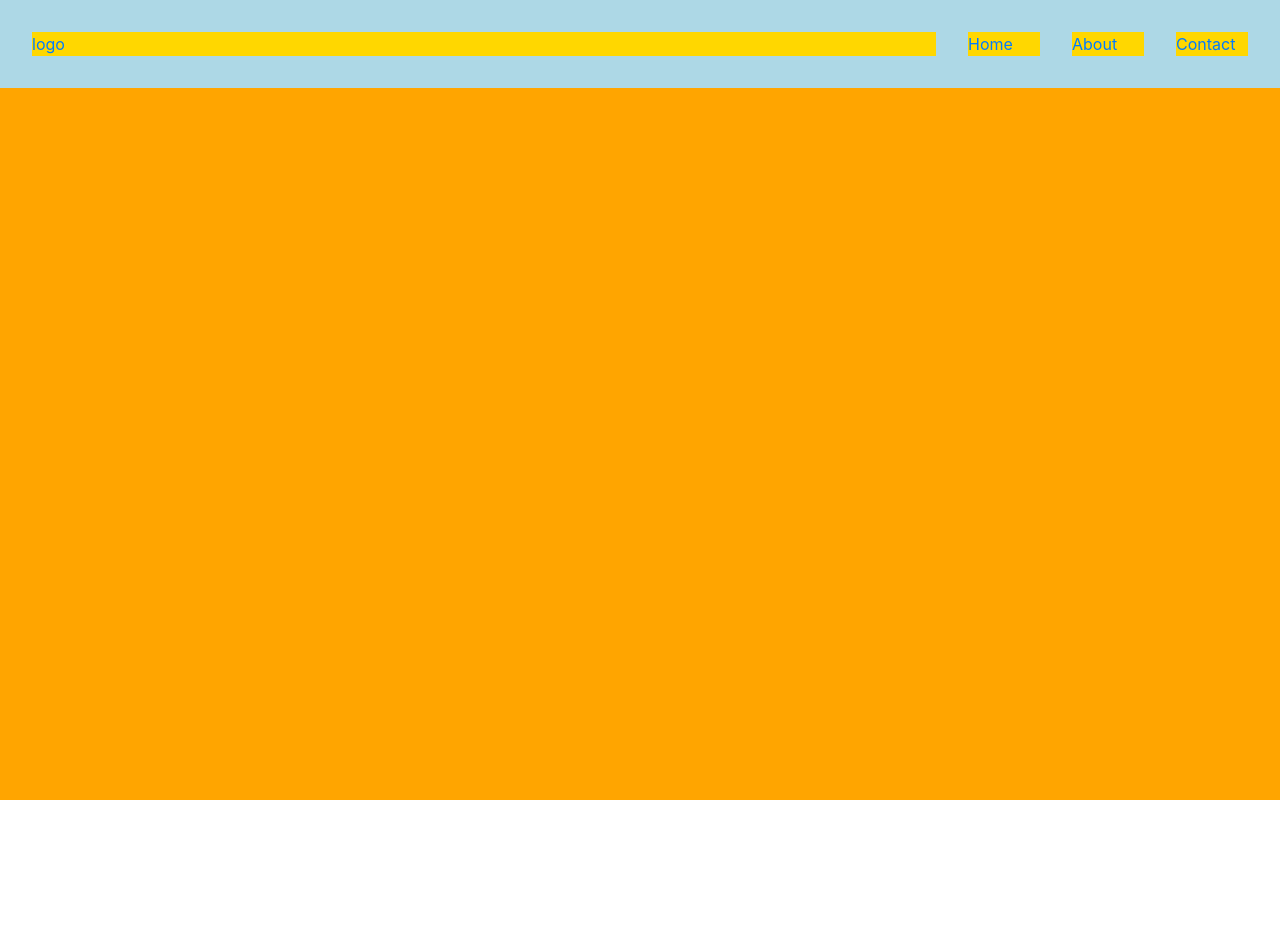
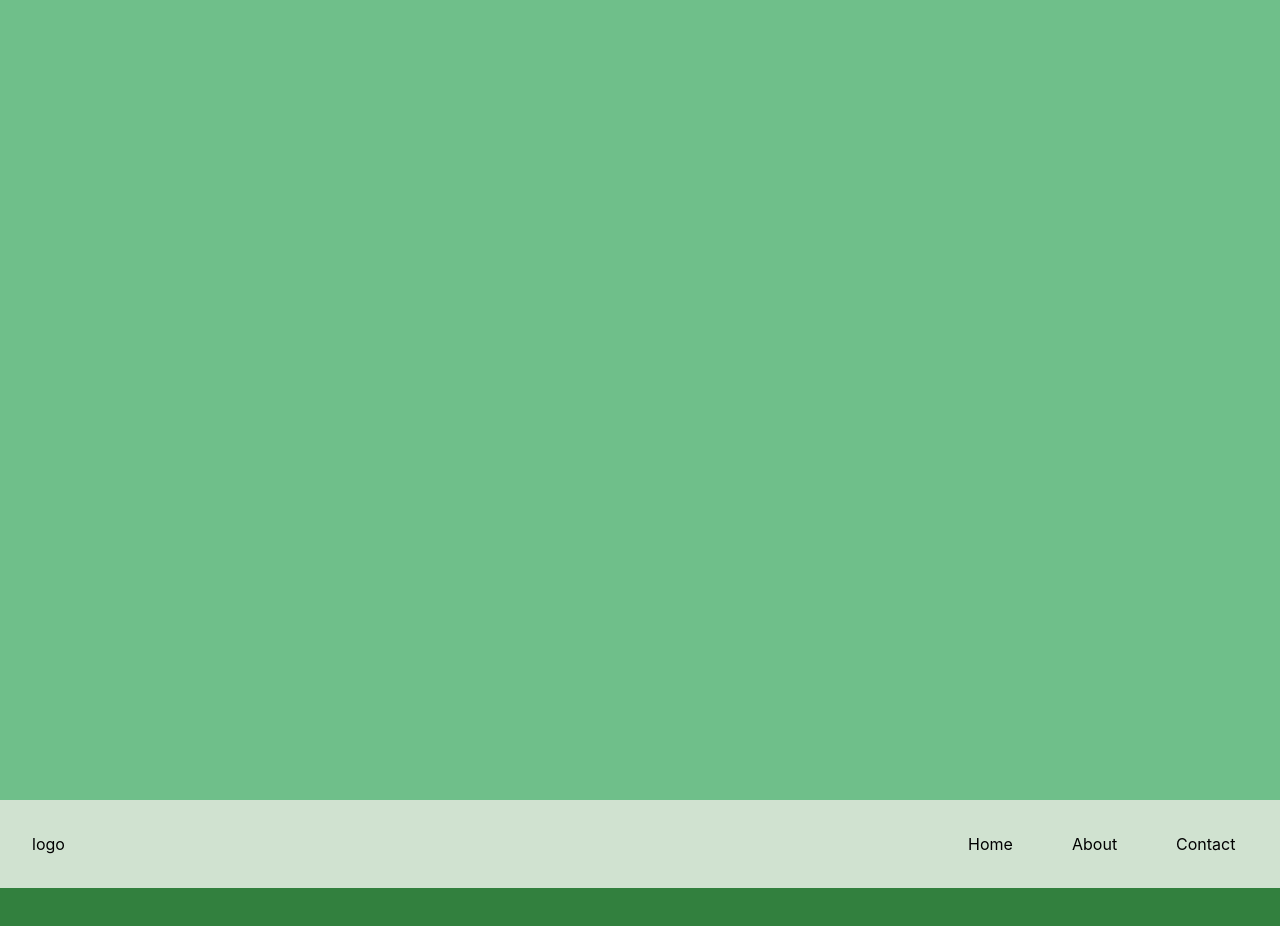
Before and after one commit to baiton/Scroll-Magic-Nav, a plain HTML site: page index.html in a window 1280 px wide. Before the commit the page ends 800 px from the top, so only its background shows below. Drawn offline with nearby package versions, Linux system fonts and the light colour scheme.

Commit message:
I cleaned up the demo page and chose some better colors

```diff
--- a/css/index.css
+++ b/css/index.css
@@ -1,3 +1,20 @@
+
+.intro{
+  background-color: #6fbf8a;
+  height: 100%;
+}
+
+.custom-nav{
+  position: relative;
+  top: 100%;
+}
+
+.content{
+  background-color: #32803e;
+  height: 100%
+}
+
+/*************************************/
 html{
   height: 100%;
   width: 100%;
@@ -9,28 +26,23 @@ body{
   height: 100%;
 }
 
-header{
-  background-color: orange;
-  height: 100%;
-}
-
 nav{
-  background-color: lightgray;
+  background-color: #d0e2d0;
 }
 
 ul{
-  background-color: lightblue;
+  background-color: #d0e2d0;
   padding-left: 0px;
 }
 
 a{
   background-color: lightgreen;
-  color: black;
   text-decoration: none;
 
 }
 
 li{
-  background-color: gold;
+  background-color: #d0e2d0;
   list-style: none;
+  color: black;
 }
--- a/index.html
+++ b/index.html
@@ -7,20 +7,20 @@
     <link rel="stylesheet" href="https://maxcdn.bootstrapcdn.com/bootstrap/4.0.0-beta.2/css/bootstrap.min.css" integrity="sha384-PsH8R72JQ3SOdhVi3uxftmaW6Vc51MKb0q5P2rRUpPvrszuE4W1povHYgTpBfshb" crossorigin="anonymous">
   </head>
   <body>
-    <header>
-      <div class="Intro">
-
-
-      <nav>
+    <header class="intro">
+      <nav class="custom-nav">
         <ul class="d-flex p-3">
-        <a class="col-9 p-3" href="#"><li>logo</li></a>
+        <a class="col-1 p-3" href="#"><li>logo</li></a>
+        <li class="col-8 p-3"></li>
         <a class="col-1 p-3" href="#"><li>Home</li></a>
         <a class="col-1 p-3" href=""><li>About</li></a>
         <a class="col-1 p-3" href=""><li>Contact</li></a>
         </ul>
       </nav>
-      </div>
     </header>
+    <main class="content">
+
+    </main>
   </body>
   <script src="http://cdnjs.cloudflare.com/ajax/libs/ScrollMagic/2.0.5/ScrollMagic.min.js"></script>
   <script src="https://cdnjs.cloudflare.com/ajax/libs/ScrollMagic/2.0.5/plugins/debug.addIndicators.min.js"></script>
```
